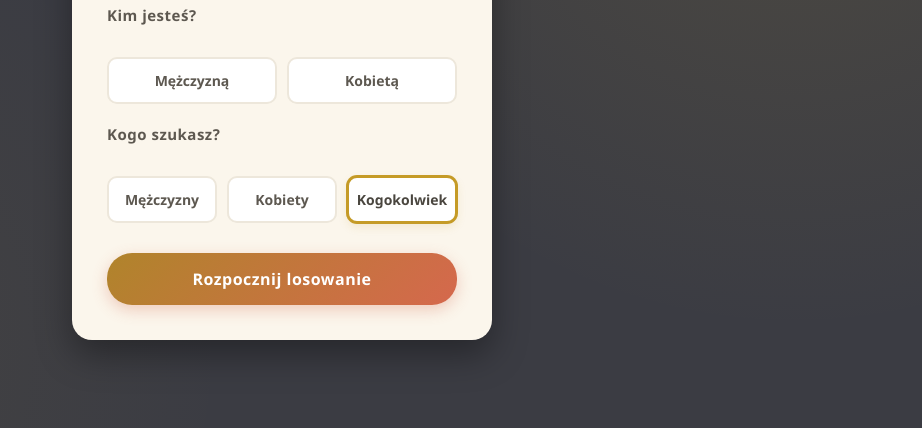
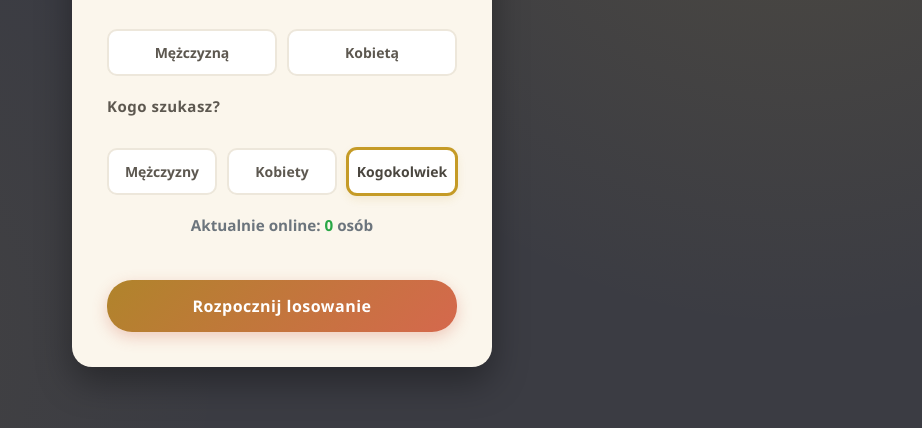
Before and after one commit to szymegg/Poznaj-sie, a website: page index.html in a window 1280 px wide. Shown: the part 292-720 px from the top of the page, without its empty margins (358-1280 px from the left). Drawn offline with nearby package versions, Linux system fonts and the light colour scheme.

Commit message:
Update index.html

```diff
--- a/index.html
+++ b/index.html
@@ -40,7 +40,9 @@
                     <span>Kogokolwiek</span>
                 </label>
             </div>
-
+<p id="online-counter" style="color: #6c757d; font-size: 0.95rem; margin-bottom: 15px; font-weight: bold;">
+    Aktualnie online: <span id="online-count" style="color: #28a745;">0</span> osób
+</p>
             <button type="button" class="start-btn" id="start-btn">Rozpocznij losowanie</button>
         </div>
     </div>
```
